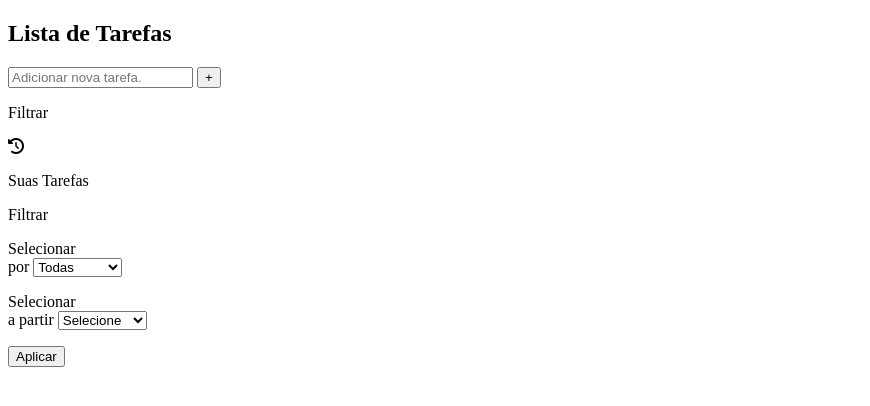
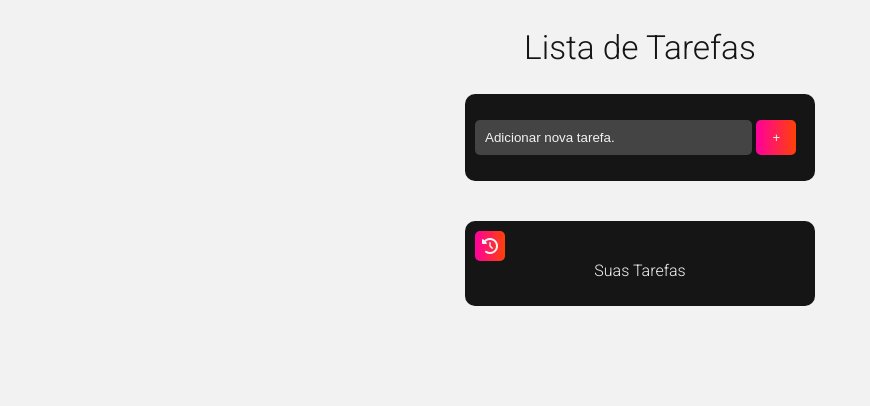
Before and after one commit to miguelmunis/Lista-de-Tarefas, a plain HTML site: page index.html in a window 1280 px wide. Shown: the whole page, without its empty margins (0-870 px from the left). Drawn offline with Linux system fonts and the light colour scheme; the site is published under a folder, as on GitHub Pages, so addresses that start at the root find nothing.

Commit message:
Update index.html

```diff
--- a/index.html
+++ b/index.html
@@ -5,7 +5,7 @@
     <meta http-equiv="X-UA-Compatible" content="IE=edge">
     <meta name="viewport" content="width=device-width, initial-scale=1.0">
     <title>Lista de Tarefas</title>
-    <link rel="stylesheet" href="/style/style.css">
+    <link rel="stylesheet" href="style/style.css">
 </head>
 <body>
     <section>
@@ -50,6 +50,6 @@
 
     </section>
     <script src="https://kit.fontawesome.com/8f682f19ac.js" crossorigin="anonymous"></script>
-    <script src="/js/script.js" defer ></script>
+    <script src="js/script.js" defer ></script>
 </body>
 </html>
```
